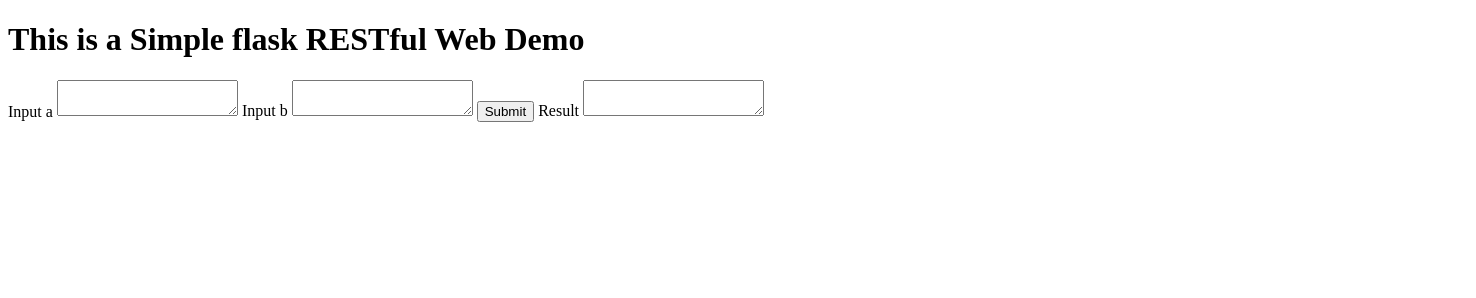
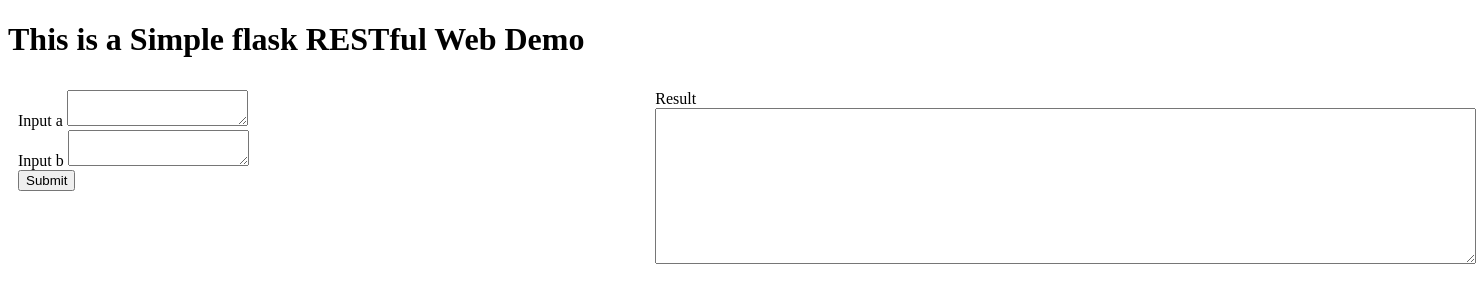
Before and after one commit to nixxx136/flask_test, a plain HTML site: page templates/page.html in a window 1280 px wide. Shown: the whole page, 1476 px wide, since content can reach past the window. Drawn offline with nearby package versions, Linux system fonts and the light colour scheme.

Commit message:
Add more structure for page.html

```diff
--- a/templates/page.html
+++ b/templates/page.html
@@ -32,8 +32,15 @@
         }
     </script>
     <style>
-        #label_a {
-            vertical-align: middle;
+        #input_left {
+            float: left;
+            width: 48%;
+            padding: 10px;
+        }
+        #output_right {
+            float: right;
+            width: 48%;
+            padding: 10px;
         }
     </style>
 
@@ -41,13 +48,25 @@
 
 <body>
     <h1>This is a Simple flask RESTful Web Demo</h1>
+
+    <div id="input_left">
+        <div>
             <label for="a" id="label_a">Input a</label>
             <textarea id="a"></textarea>
+        </div>
+        <div>
             <label for="a">Input b</label>
             <textarea id="b"></textarea>
+        </div>
+        <div>
             <button type="button" onclick="submit();">Submit</button>
+        </div>
+    </div>
+
+    <div id="output_right">
         <label for="a">Result</label>
-    <textarea id="result"></textarea>
+        <textarea id="result" rows="10" cols="100"></textarea>
+    </div>
 </body>
 
 </html>
```
Also changed, not shown: 1 other file. Lines whose indentation alone changed are shown as unchanged.
